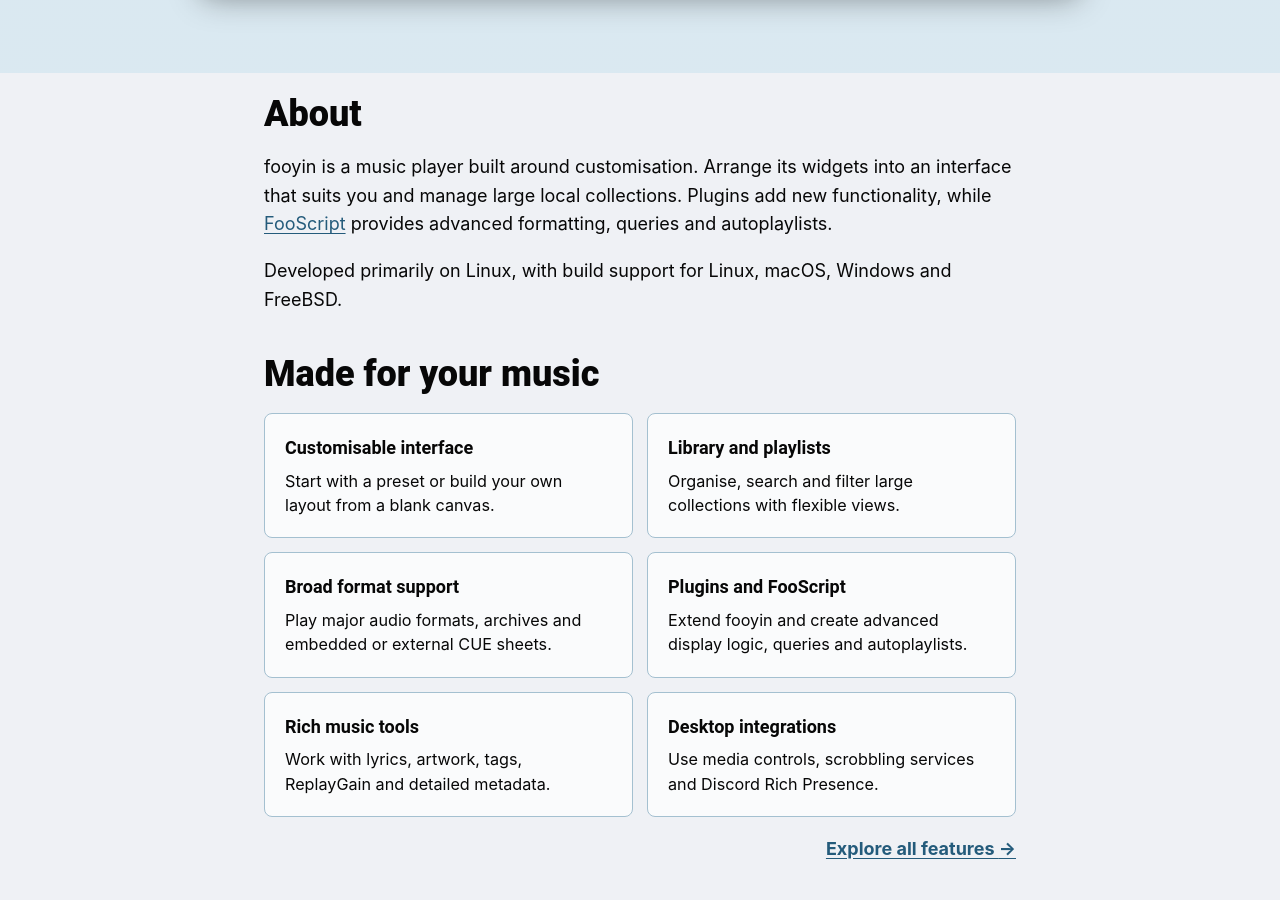
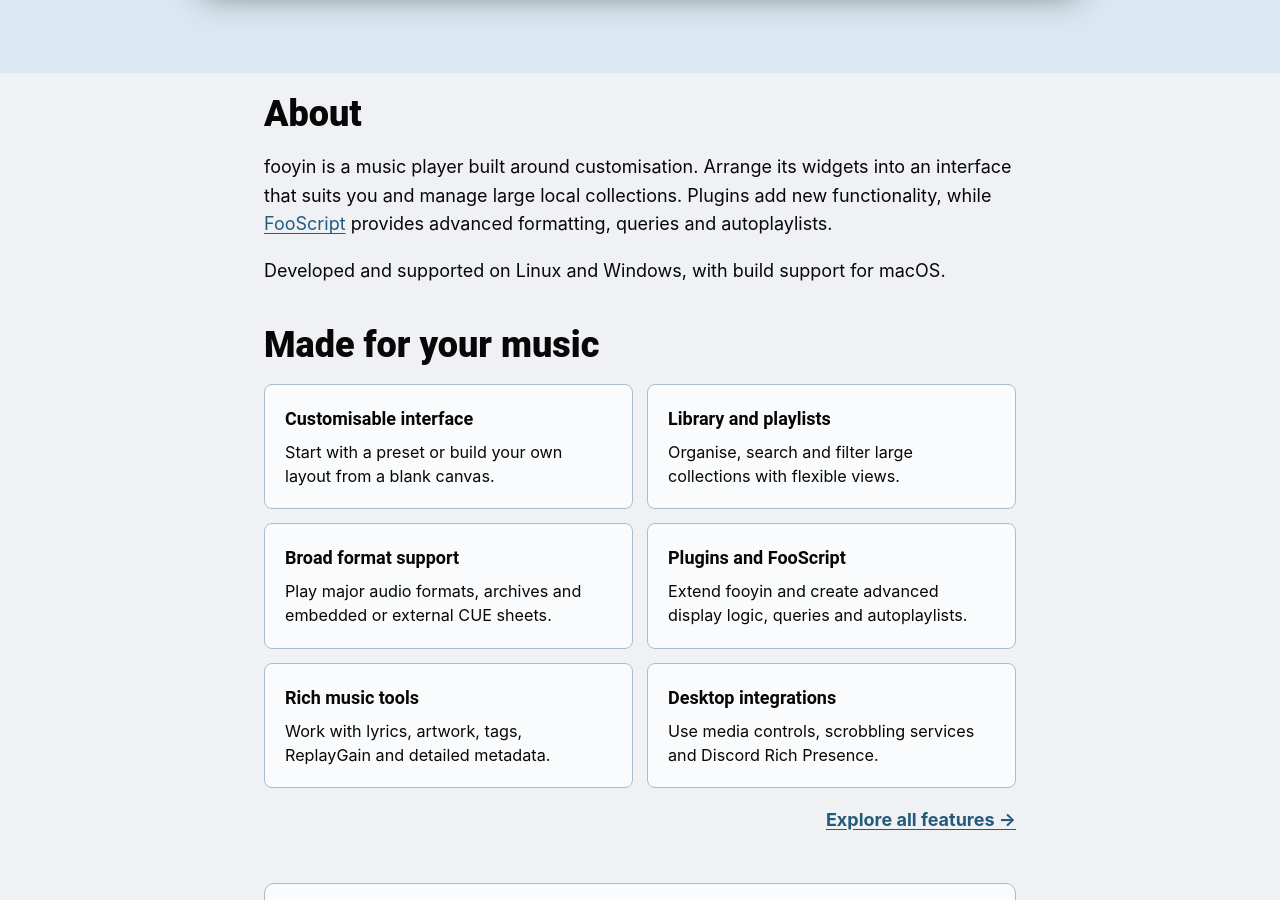
Before and after one commit to fooyin/fooyin.org, a Jekyll site: the page built from pages/home.html, in a window 1280 px wide and 900 px high, scrolled down 808 px. Built offline with Jekyll 4.4.1, drawn with Linux system fonts in a browser that asks for light colours.

Commit message:
Update platform support details

```diff
--- a/pages/home.html
+++ b/pages/home.html
@@ -35,7 +35,7 @@
         <a href="https://docs.fooyin.org/en/latest/scripting/basics.html">FooScript</a> provides advanced formatting,
         queries and autoplaylists.
     </p>
-    <p>Developed primarily on Linux, with build support for Linux, macOS, Windows and FreeBSD.</p>
+    <p>Developed and supported on Linux and Windows, with build support for macOS.</p>
 
     <section class="home-features" aria-labelledby="home-features-title">
         <h2 id="home-features-title" class="title">Made for your music</h2>
```
